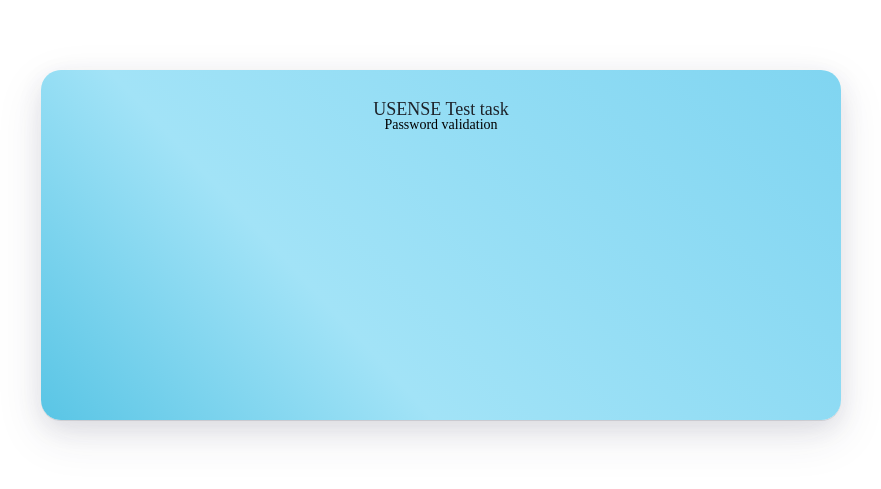
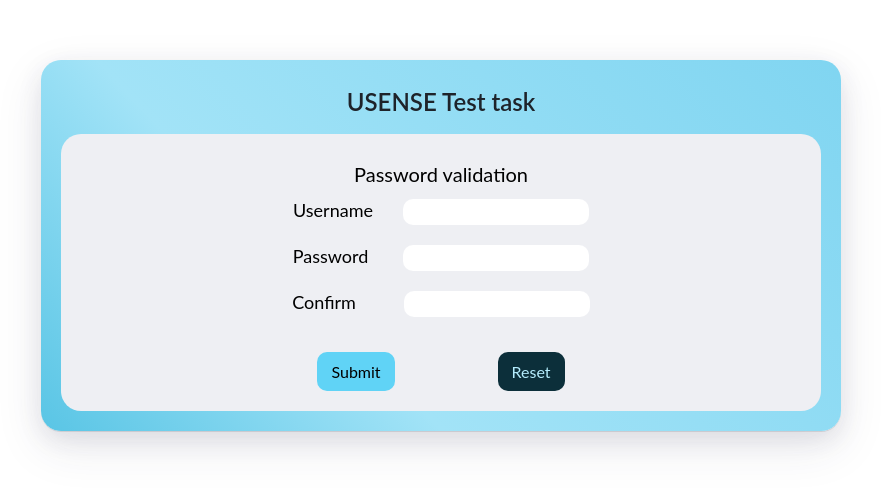
Before and after one commit to vik-tsyplakov/u-task, an Angular app in the folder angular-utask/: page / in a window 1280 px wide. Shown: the part 115-604 px from the top of the page, without its empty margins (199-1080 px from the left). Built offline with nearby package versions, Linux system fonts and the light colour scheme.

Commit message:
added-functional-for-password-validation-component

```diff
--- a/angular-utask/src/app/app.component.css
+++ b/angular-utask/src/app/app.component.css
@@ -3,6 +3,7 @@
   justify-content: center;
   min-height: 90vh;
   align-items: center;
+  font-family: "Lato";
 }
 .container {
   display: block;
@@ -24,7 +25,8 @@
   border-radius: 20px;
 }
 .title {
-  font-size: 18px;
+  font-size: 24px;
   color: rgb(30, 35, 42);
   margin-top: 10px;
+  font-weight: 600;
 }
--- a/angular-utask/src/app/app.module.ts
+++ b/angular-utask/src/app/app.module.ts
@@ -1,5 +1,6 @@
 import { NgModule } from '@angular/core';
 import { BrowserModule } from '@angular/platform-browser';
+import { ReactiveFormsModule } from '@angular/forms';
 
 import { AppRoutingModule } from './app-routing.module';
 import { AppComponent } from './app.component';
@@ -7,7 +8,7 @@ import { PasswordValidationComponent } from './password-validation/password-vali
 
 @NgModule({
   declarations: [AppComponent, PasswordValidationComponent],
-  imports: [BrowserModule, AppRoutingModule],
+  imports: [BrowserModule, AppRoutingModule, ReactiveFormsModule],
   providers: [],
   bootstrap: [AppComponent],
 })
--- a/angular-utask/src/app/password-validation/password-validation.component.css
+++ b/angular-utask/src/app/password-validation/password-validation.component.css
@@ -0,0 +1,87 @@
+.validation__container {
+  margin-top: 20px;
+  padding: 10px 15px;
+  background: rgb(238, 239, 243);
+  border-radius: 20px;
+}
+.validation__title {
+  font-size: 20px;
+  margin: 20px 0px 15px;
+  font-weight: 400;
+}
+.validation__form {
+  display: block;
+  max-width: 350px;
+  font-size: 18px;
+  text-align: center;
+  margin: 0 auto;
+}
+.label__username {
+  margin-right: 30px;
+}
+.label__password {
+  margin-right: 35px;
+}
+.label__confirm {
+  margin-right: 48px;
+}
+@media (max-width: 475px) {
+  .validation__form {
+    display: block;
+    font-size: 16px;
+    max-width: 230px;
+    margin: 0 auto;
+    text-align: center;
+  }
+  .label__username,
+  .label__password,
+  .label__confirm {
+    margin-right: 0px;
+  }
+}
+.form__username,
+.form__password {
+  margin-bottom: 20px;
+}
+.form__buttons {
+  display: flex;
+}
+
+.form__username input,
+.form__password input {
+  padding: 5px 10px;
+  border-radius: 10px;
+}
+.form__button {
+  display: block;
+  margin: 15px auto 10px;
+  padding: 10px 14px;
+  border-radius: 10px;
+  background: rgb(96, 211, 246);
+  font-size: 16px;
+  transition: all 200ms ease-in-out;
+}
+.form__button:hover {
+  background: rgb(112, 216, 248);
+  box-shadow: rgba(79, 136, 216, 0.288) 0px 3px 8px;
+}
+.form__button:active {
+  background: rgb(96, 211, 246);
+}
+.form__button_reset {
+  display: block;
+  margin: 15px auto 10px;
+  padding: 10px 14px;
+  border-radius: 10px;
+  background: rgb(12, 47, 58);
+  color: rgb(181, 237, 253);
+  font-size: 16px;
+  transition: all 200ms ease-in-out;
+}
+.form__button_reset:hover {
+  background: rgb(27, 101, 123);
+  box-shadow: rgba(32, 71, 124, 0.288) 0px 3px 8px;
+}
+.form__button_reset:active {
+  background: rgb(12, 47, 58);
+}
--- a/angular-utask/src/app/password-validation/password-validation.component.html
+++ b/angular-utask/src/app/password-validation/password-validation.component.html
@@ -1 +1,87 @@
-<div>Password validation</div>
+<div class="validation__container">
+  <h2 class="validation__title">Password validation</h2>
+  <form
+    [formGroup]="form"
+    (ngSubmit)="onSubmit()"
+    class="validation__form"
+    ngNativeValidate
+  >
+    <div class="form__username">
+      <label class="label__username">Username</label>
+      <input
+        type="text"
+        formControlName="username"
+        class="form-control"
+        [ngClass]="{ 'is-invalid': submitted && f['username'].errors }"
+      />
+      <div *ngIf="submitted && f['username'].errors" class="invalid-feedback">
+        <div *ngIf="f['username'].errors['required']">Username is required</div>
+        <div *ngIf="f['username'].errors['minlength']">
+          Username must be at least 6 characters
+        </div>
+        <div *ngIf="f['username'].errors['maxlength']">
+          Username must not exceed 20 characters
+        </div>
+      </div>
+    </div>
+
+    <div class="form__password">
+      <label class="label__password">Password</label>
+      <input
+        type="password"
+        formControlName="password"
+        class="form-control"
+        [ngClass]="{ 'is-invalid': submitted && f['password'].errors }"
+        title="Must contain at least one number, one letter, one symbol, and
+          at least 8 or more characters"
+      />
+      <div *ngIf="submitted && f['password'].errors" class="invalid-feedback">
+        <div *ngIf="f['password'].errors['required']">Password is required</div>
+        <div *ngIf="f['password'].errors['minlength']">
+          Password must be at least 8 characters
+        </div>
+        <div *ngIf="f['password'].errors['maxlength']">
+          Password must not exceed 25 characters
+        </div>
+        <div *ngIf="f['password'].errors['pattern']">
+          Password must exceed minimum eight characters, at least one letter and
+          one number
+        </div>
+      </div>
+    </div>
+
+    <div class="form__password">
+      <label class="label__confirm">Confirm</label>
+      <input
+        type="password"
+        formControlName="confirmPassword"
+        class="form-control"
+        [ngClass]="{
+          'is-invalid': submitted && f['confirmPassword'].errors
+        }"
+      />
+      <div
+        *ngIf="submitted && f['confirmPassword'].errors"
+        class="invalid-feedback"
+      >
+        <div *ngIf="f['confirmPassword'].errors['required']">
+          Confirm Password is required
+        </div>
+        <div *ngIf="f['confirmPassword'].errors['matching']">
+          Confirm Password does not match
+        </div>
+      </div>
+    </div>
+
+    <div class="form__buttons">
+      <button type="submit" class="form__button">Submit</button>
+      <button
+        type="button"
+        (click)="onReset()"
+        class="form__button form__button_reset"
+      >
+        Reset
+      </button>
+    </div>
+  </form>
+</div>
--- a/angular-utask/src/app/password-validation/password-validation.component.ts
+++ b/angular-utask/src/app/password-validation/password-validation.component.ts
@@ -1,8 +1,80 @@
-import { Component } from '@angular/core';
+import { Component, OnInit } from '@angular/core';
+import {
+  AbstractControl,
+  FormBuilder,
+  FormGroup,
+  Validators,
+  FormControl,
+} from '@angular/forms';
+import Validation from './../utils/validation';
 
 @Component({
   selector: 'app-password-validation',
   templateUrl: './password-validation.component.html',
-  // styleUrls: ['./password-validation.component.css'],
+  styleUrls: ['./password-validation.component.css'],
 })
-export class PasswordValidationComponent {}
+export class PasswordValidationComponent {
+  form: FormGroup = new FormGroup({
+    username: new FormControl(''),
+    password: new FormControl(''),
+    confirmPassword: new FormControl(''),
+  });
+  submitted = false;
+
+  constructor(private formBuilder: FormBuilder) {}
+
+  ngOnInit(): void {
+    this.form = this.formBuilder.group(
+      {
+        username: [
+          '',
+          [
+            Validators.required,
+            Validators.minLength(6),
+            Validators.maxLength(20),
+          ],
+        ],
+        password: [
+          '',
+          [
+            Validators.required,
+            Validators.minLength(8),
+            Validators.maxLength(25),
+            //Validators.pattern('^[0-9]+$'), // password is easy > Only digits  +
+            //Validators.pattern('^[a-zA-Z]+$'), // password is easy > Only letters +
+            //Validators.pattern('^[#?!@$%^&*-]+$'), // password is easy > Only symbols +
+            //Validators.pattern('^[A-Za-z0-9]+$'), // password is medium > Only letters and numbers +
+            //Validators.pattern('^(?=.*[A-Za-z])(?=.*[@$!%*#?&^])[A-Za-zd@$!%*#?&^]{8,}$'), // password is medium > Only letters and symbols ++
+
+            Validators.pattern('^(D [^0-9])+$'), // password is medium >  Only numbers and symbols ??
+
+            //Validators.pattern('^(?=.*?[a-zA-Z])(?=.*?[0-9])(?=.*?[#?!@$%^&*-]).{8,}$'), // password is strong >  Password must exceed minimum eight characters, at least one letter, one symbol and one number ++
+          ],
+        ],
+        confirmPassword: ['', Validators.required],
+      },
+      {
+        validators: [Validation.match('password', 'confirmPassword')],
+      }
+    );
+  }
+
+  get f(): { [key: string]: AbstractControl } {
+    return this.form.controls;
+  }
+
+  onSubmit(): void {
+    this.submitted = true;
+
+    if (this.form.invalid) {
+      return;
+    }
+
+    console.log(JSON.stringify(this.form.value, null, 2));
+  }
+
+  onReset(): void {
+    this.submitted = false;
+    this.form.reset();
+  }
+}
--- /dev/null
+++ b/angular-utask/src/app/utils/validation.ts
@@ -0,0 +1,21 @@
+import { AbstractControl, ValidatorFn } from '@angular/forms';
+
+export default class Validation {
+  static match(controlName: string, checkControlName: string): ValidatorFn {
+    return (controls: AbstractControl) => {
+      const control = controls.get(controlName);
+      const checkControl = controls.get(checkControlName);
+
+      if (checkControl?.errors && !checkControl.errors['matching']) {
+        return null;
+      }
+
+      if (control?.value !== checkControl?.value) {
+        controls.get(checkControlName)?.setErrors({ matching: true });
+        return { matching: true };
+      } else {
+        return null;
+      }
+    };
+  }
+}
--- a/angular-utask/src/styles.css
+++ b/angular-utask/src/styles.css
@@ -60,3 +60,9 @@ h6 {
   font-size: inherit;
   font-weight: 400;
 }
+/* connection font */
+
+@font-face {
+  font-family: "Lato";
+  src: url("https://fonts.googleapis.com/css2?family=Lato:wght@400;700&display=swap");
+}
```
